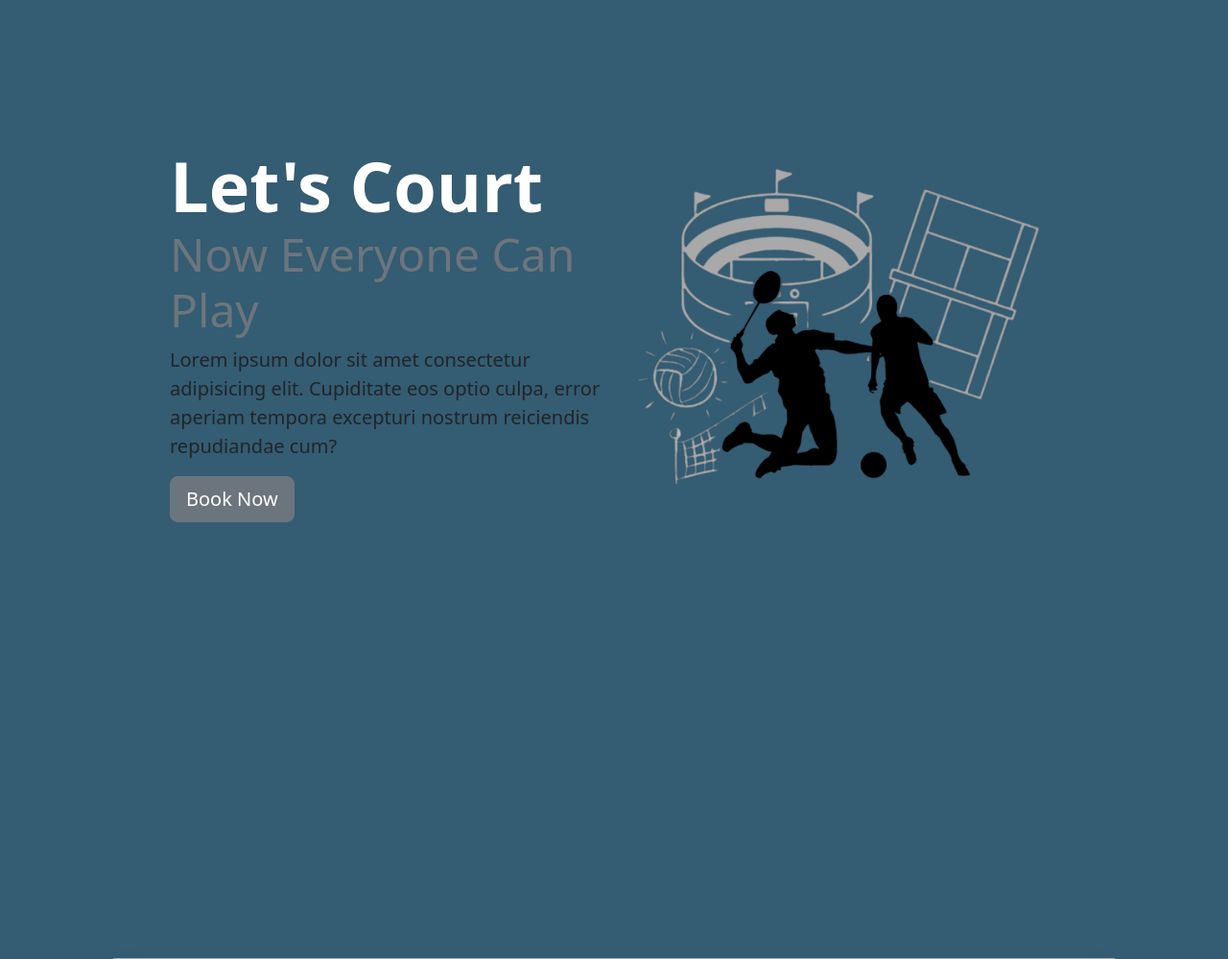
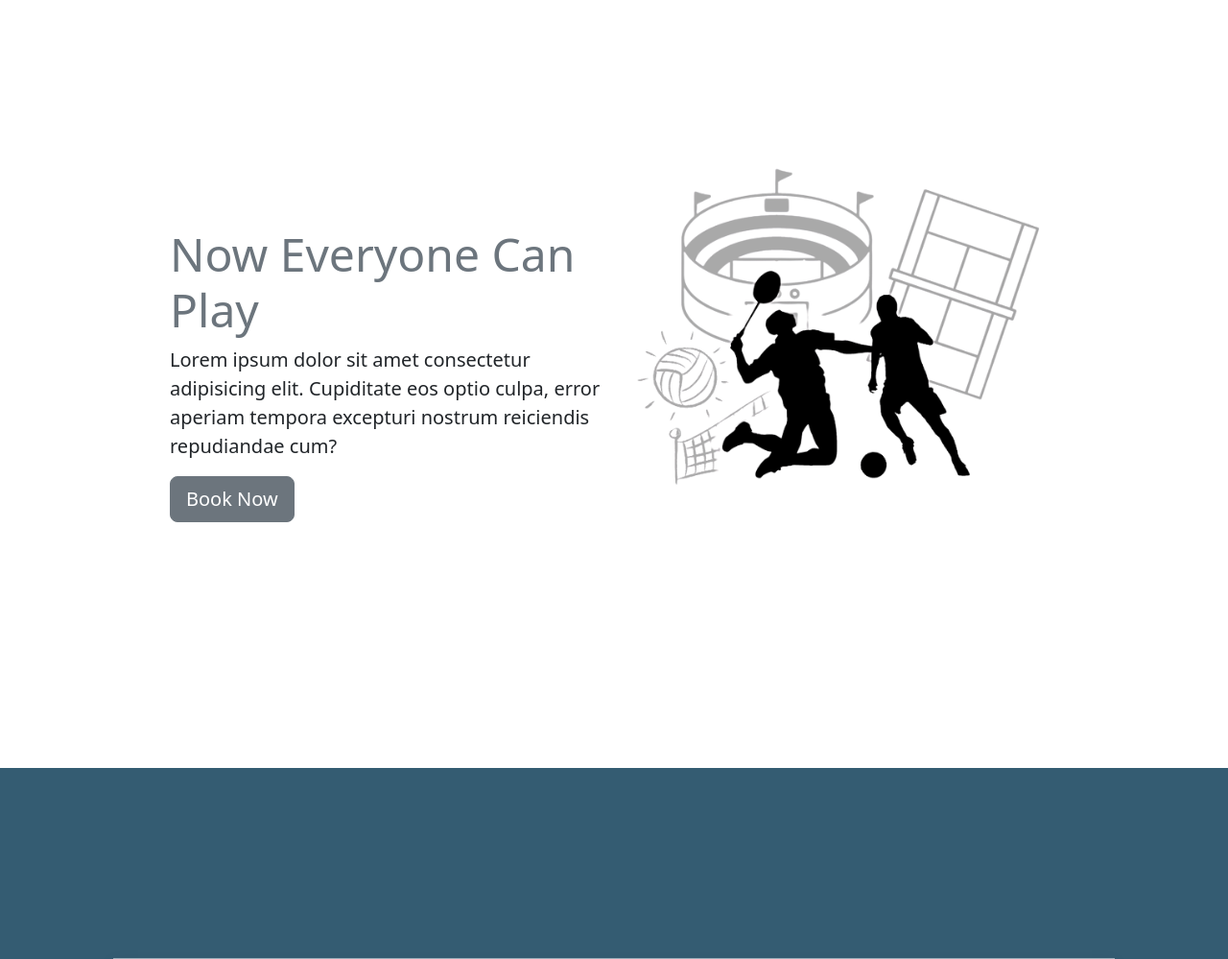
Before and after one commit to zakwanhamid/lets-court, a CodeIgniter app: page /lets-court/index.php/home/index in a window 1280 px wide. Shown: the part 76-1075 px from the top of the page at 96% size. Run offline with CodeIgniter, Linux system fonts and the light colour scheme.

Commit message:
background

```diff
--- a/application/views/templates/header.php
+++ b/application/views/templates/header.php
@@ -19,7 +19,7 @@
     }
 
     #intro{
-      background: #345c72;
+      /* background: #345c72;  */
     }
 
     #courts{
```
